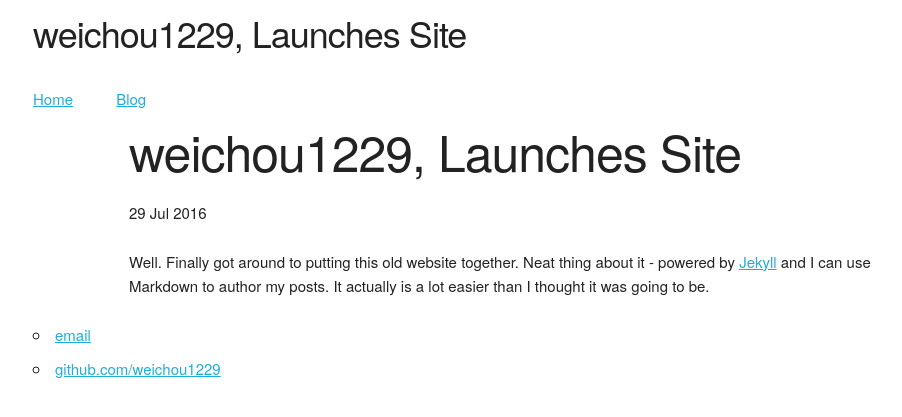
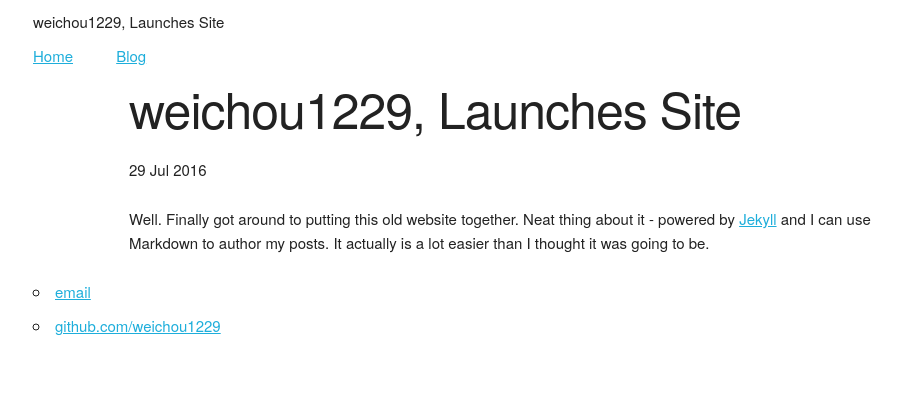
Before and after one commit to weichou1229/weichou.github.io, a Jekyll site: the page built from _posts/blog/2016-07-29-weichou1229-site-launched.md, in a window 1280 px wide. Shown: the top 417 px of the page, without its empty margins (127-1029 px from the left). Built offline with Jekyll 4.4.1, drawn with Linux system fonts in a browser that asks for light colours; comment, search, counter and statistics services are not loaded.

Commit message:
Update default.html

```diff
--- a/_layouts/default.html
+++ b/_layouts/default.html
@@ -9,7 +9,7 @@
 		</head>
 		<body class="container">
 			<header>
-				<h3>{{page.title}}</h3>
+				{{page.title}}
 			</header>
 			<nav>
 				<div class="row">
```
